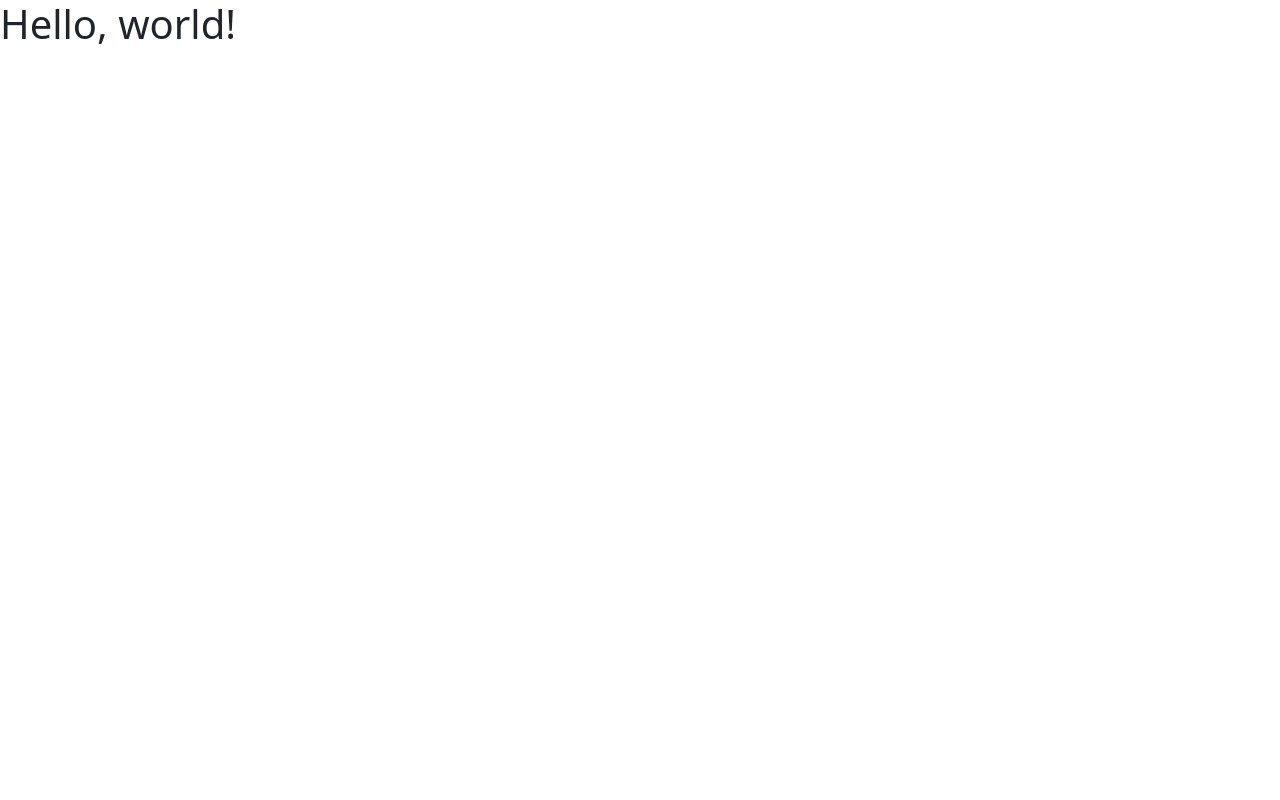
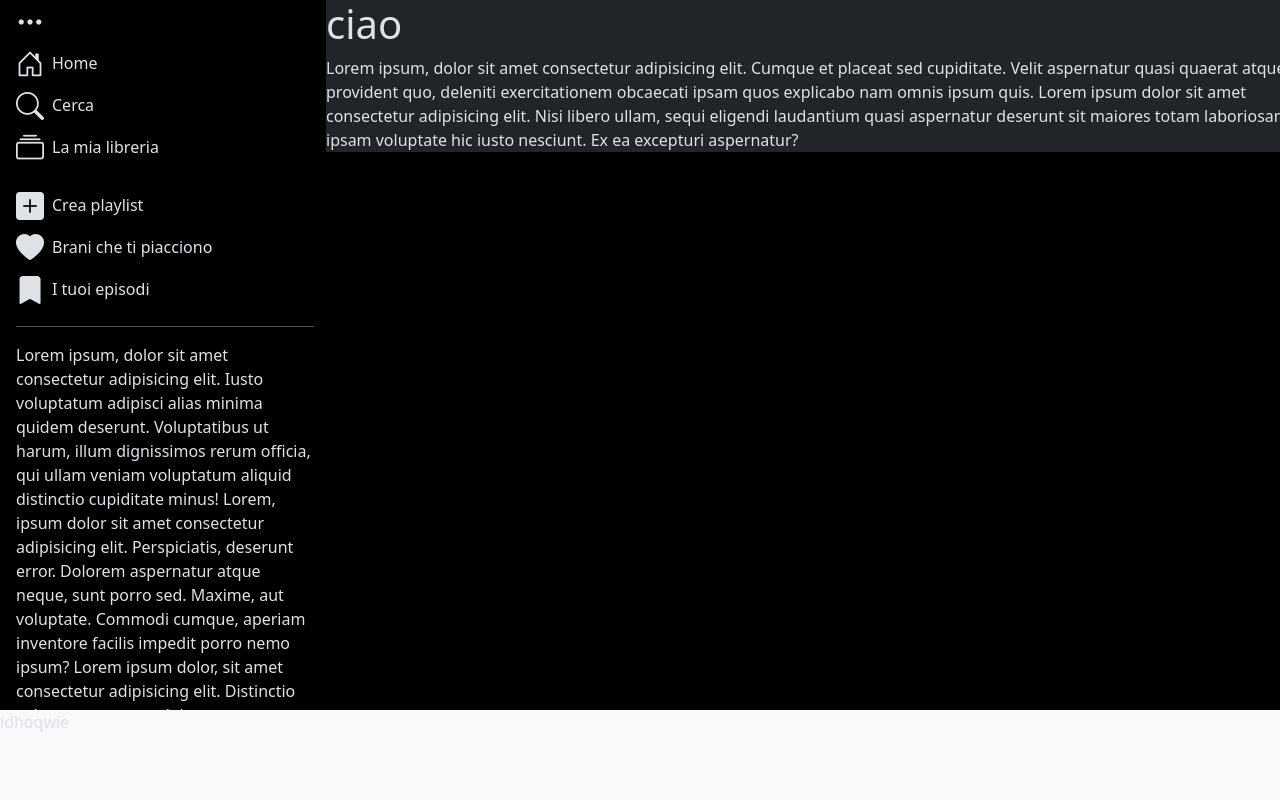
Before and after one commit to MarcoCoscarelli/BUILD-WEEK-2-SPOTIFY-CLONE, a plain HTML site: page album.html in a window 1280 px wide. Drawn offline with nearby package versions, Linux system fonts and the light colour scheme.

Commit message:
compiling

```diff
--- a/album.html
+++ b/album.html
@@ -1,13 +1,102 @@
 <!doctype html>
 <html lang="en">
+
 <head>
   <meta charset="utf-8">
   <meta name="viewport" content="width=device-width, initial-scale=1">
   <title>Album Page Spotify Project</title>
-    <link href="https://cdn.jsdelivr.net/npm/bootstrap@5.3.3/dist/css/bootstrap.min.css" rel="stylesheet" integrity="sha384-QWTKZyjpPEjISv5WaRU9OFeRpok6YctnYmDr5pNlyT2bRjXh0JMhjY6hW+ALEwIH" crossorigin="anonymous">
+  <link rel="stylesheet" href="assets/css/album.css">
+  <link rel="stylesheet"
+    href="https://cdnjs.cloudflare.com/ajax/libs/bootstrap-icons/1.10.0/font/bootstrap-icons.min.css">
 </head>
-  <body>
-    <h1>Hello, world!</h1>
-    <script src="https://cdn.jsdelivr.net/npm/bootstrap@5.3.3/dist/js/bootstrap.bundle.min.js" integrity="sha384-YvpcrYf0tY3lHB60NNkmXc5s9fDVZLESaAA55NDzOxhy9GkcIdslK1eN7N6jIeHz" crossorigin="anonymous"></script>
+<link href="https://cdn.jsdelivr.net/npm/bootstrap@5.3.3/dist/css/bootstrap.min.css" rel="stylesheet"
+  integrity="sha384-QWTKZyjpPEjISv5WaRU9OFeRpok6YctnYmDr5pNlyT2bRjXh0JMhjY6hW+ALEwIH" crossorigin="anonymous">
+</head>
+
+<body data-bs-theme="dark" class="overflow-hidden">
+
+  <div class="container-fluid p-0 m-0 bg-black">
+    <div class="row ps-3 p-0">
+      <div class="col-12 col-lg-3 fs-3 vh-100 d-flex flex-column">
+        <div>
+          <section class="mb-3">
+            <div role="button">
+              <i class="bi bi-three-dots"></i>
+            </div>
+            <div role="button" class="d-flex align-items-center">
+              <i class="bi bi-house-door"></i>
+              <span class="fs-6 ms-2"> Home</span>
+            </div>
+            <div role="button" class="d-flex align-items-center">
+              <i class="bi bi-search"></i>
+              <span class="fs-6 ms-2"> Cerca</span>
+            </div>
+            <div role="button" class="d-flex align-items-center">
+              <i class="bi bi-collection"></i>
+              <span class="fs-6 ms-2"> La mia libreria</span>
+            </div>
+          </section>
+          <section class="border-bottom">
+            <div role="button" class="d-flex align-items-center">
+              <i class="bi bi-plus-square-fill"></i>
+              <span class="fs-6 ms-2"> Crea playlist</span>
+            </div>
+            <div role="button" class="d-flex align-items-center">
+              <i class="bi bi-heart-fill"></i>
+              <span class="fs-6 ms-2"> Brani che ti piacciono</span>
+            </div>
+            <div role="button" class="d-flex align-items-center mb-3">
+              <i class="bi bi-bookmark-fill"></i>
+              <span class="fs-6 ms-2"> I tuoi episodi</span>
+            </div>
+          </section>
+        </div>
+        <div class="mt-3 fs-6 vh-100 overflow-auto">
+
+          <span> Lorem ipsum, dolor sit amet consectetur adipisicing elit. Iusto voluptatum adipisci alias minima
+            quidem deserunt. Voluptatibus ut harum, illum dignissimos rerum officia, qui ullam veniam voluptatum
+            aliquid distinctio cupiditate minus! Lorem, ipsum dolor sit amet consectetur adipisicing elit.
+            Perspiciatis, deserunt error. Dolorem aspernatur atque neque, sunt porro sed. Maxime, aut voluptate.
+            Commodi cumque, aperiam inventore facilis impedit porro nemo ipsum? Lorem ipsum dolor, sit amet
+            consectetur adipisicing elit. Distinctio voluptate nostrum dolorem, quam ut omnis odio, placeat aliquid,
+            veniam iusto eaque! Blanditiis obcaecati voluptates officia commodi. Blanditiis veritatis dicta
+            voluptatum! Lorem ipsum dolor sit amet consectetur adipisicing elit. Sed corrupti, facilis veniam maxime
+            perspiciatis ratione, quasi a fugiat illo ab molestias. Quaerat ullam adipisci quis totam. Expedita
+            dolore temporibus necessitatibus?</span>
+
+        </div>
+      </div>
+
+
+
+      <div class="col-9 col-lg-9 p-0 vh-100">
+        <div class="bg-dark">
+          <h1>ciao</h1>
+          <span>Lorem ipsum, dolor sit amet consectetur adipisicing elit. Cumque et placeat sed cupiditate. Velit
+            aspernatur quasi quaerat atque provident quo, deleniti exercitationem obcaecati ipsam quos explicabo nam
+            omnis ipsum quis.
+          Lorem ipsum dolor sit amet consectetur adipisicing elit. Nisi libero ullam, sequi eligendi laudantium quasi aspernatur deserunt sit maiores totam laboriosam ipsam voluptate hic iusto nesciunt. Ex ea excepturi aspernatur?</span>
+
+        </div>
+
+      </div>
+    </div>
+  </div>
+
+
+
+
+
+
+
+
+  <footer class="bg-light ">
+    <span>idhoqwie</span>
+
+  </footer>
+  <script src="https://cdn.jsdelivr.net/npm/bootstrap@5.3.3/dist/js/bootstrap.bundle.min.js"
+    integrity="sha384-YvpcrYf0tY3lHB60NNkmXc5s9fDVZLESaAA55NDzOxhy9GkcIdslK1eN7N6jIeHz"
+    crossorigin="anonymous"></script>
 </body>
+
 </html>
--- /dev/null
+++ b/assets/css/album.css
@@ -0,0 +1,30 @@
+footer {
+    height: 90px !important;
+    position: fixed !important;
+    bottom: 0px;
+    width: 100%;
+}
+
+.fixedSize {
+    height: 130px !important;
+}
+
+
+::-webkit-scrollbar {
+    width: 10px;
+  }
+
+
+  ::-webkit-scrollbar-track {
+    background: #000000;
+  }
+
+
+  ::-webkit-scrollbar-thumb {
+    background: #888;
+  }
+
+
+  ::-webkit-scrollbar-thumb:hover {
+    background: #555;
+  }
```
Also changed, not shown: 2 other files. Lines whose indentation alone changed are shown as unchanged.
